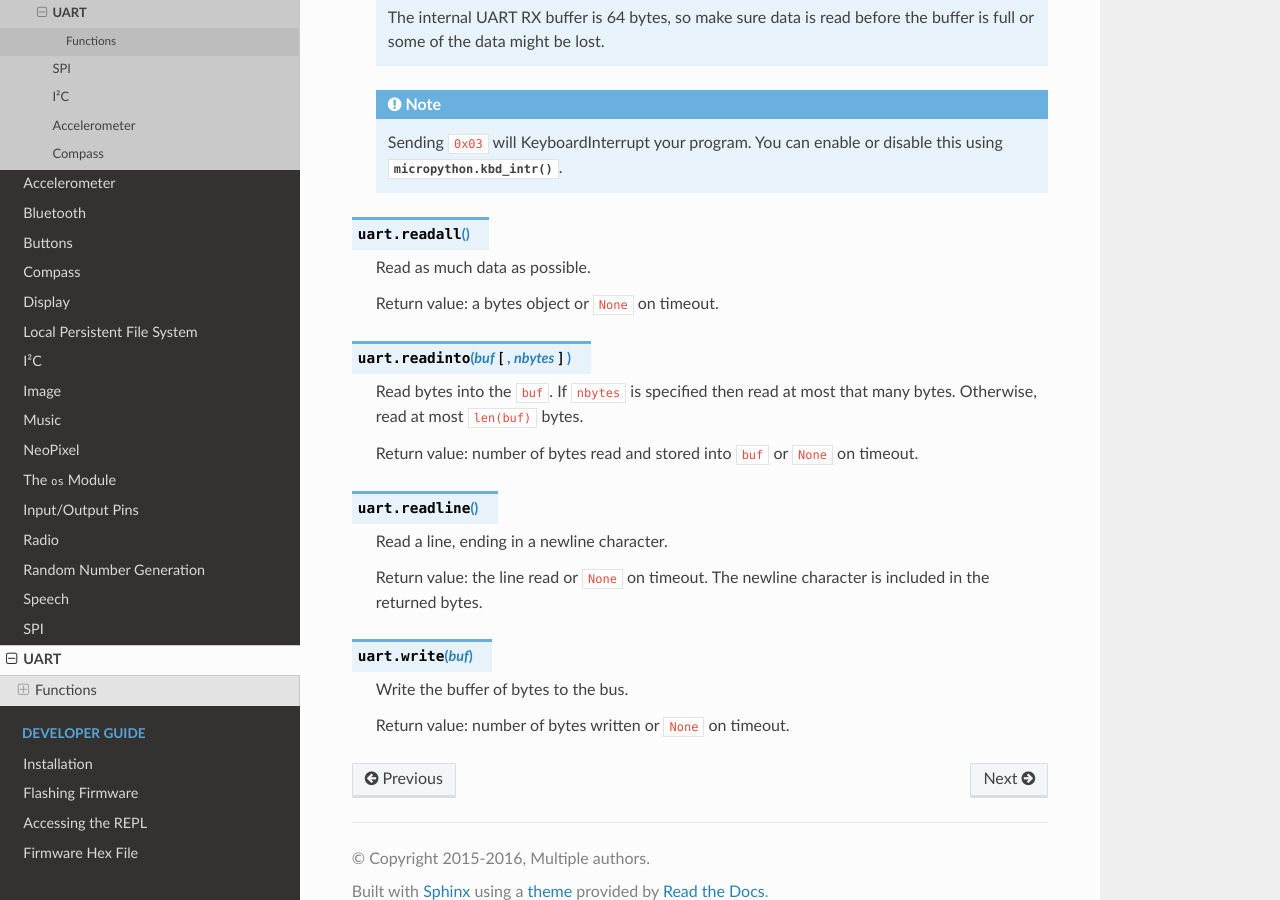
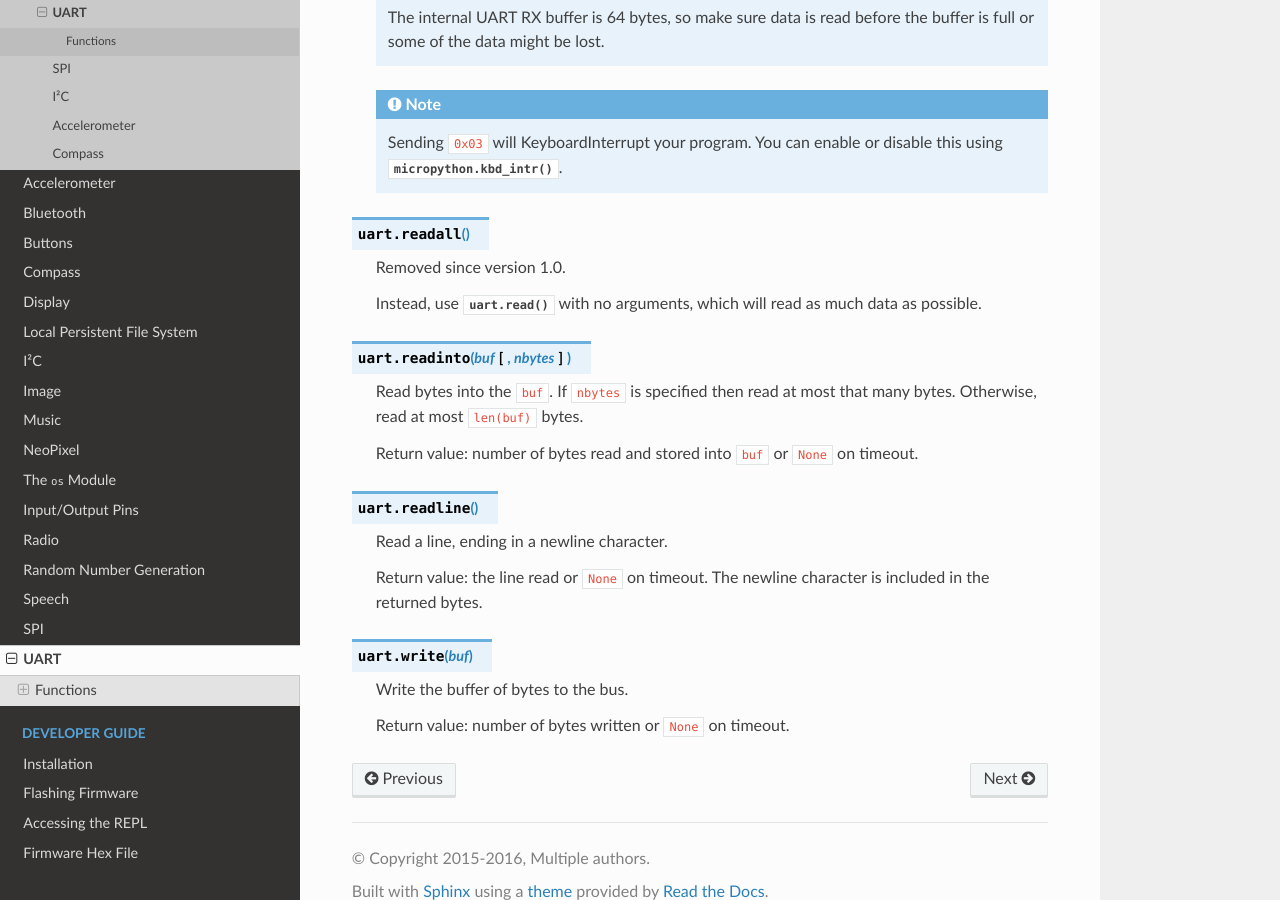
Before and after one commit to bbcmicrobit/micropython, a Sphinx documentation site: the page built from docs/uart.rst, in a window 1280 px wide and 900 px high, scrolled down 1513 px. Built offline with Sphinx 7.4.7 and the Read the Docs theme 2.0.0, drawn with Linux system fonts in a browser that asks for light colours.

Commit message:
docs: Removed info for uart.readall() (#595)

```diff
--- a/docs/uart.rst
+++ b/docs/uart.rst
@@ -81,9 +81,10 @@ Functions
 
 .. method:: uart.readall()
 
-   Read as much data as possible.
+    Removed since version 1.0.
 
-   Return value: a bytes object or ``None`` on timeout.
+    Instead, use :func:`uart.read()` with no arguments, which will read as much data
+    as possible.
 
 .. method:: uart.readinto(buf[, nbytes])
 
```
